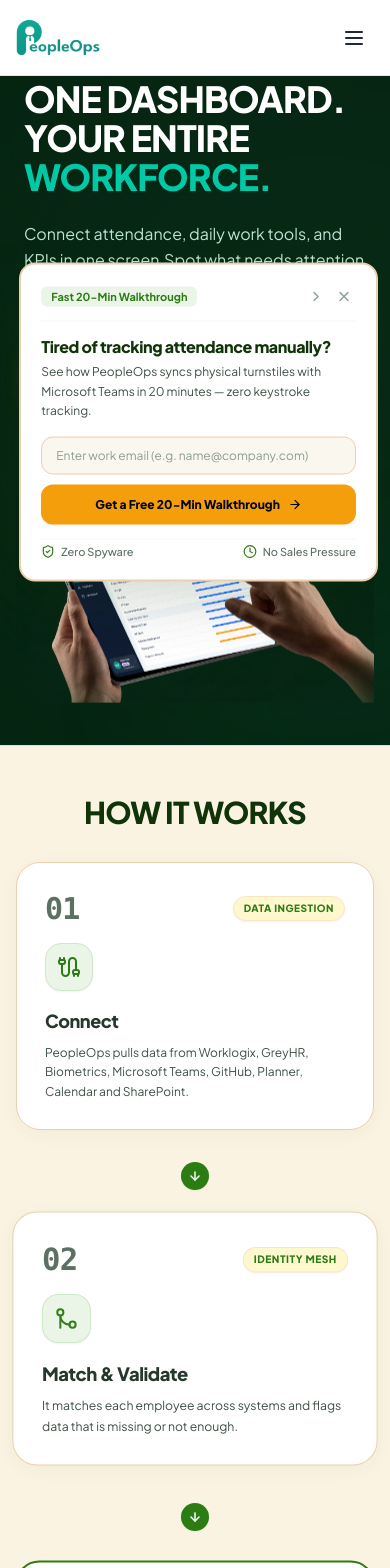
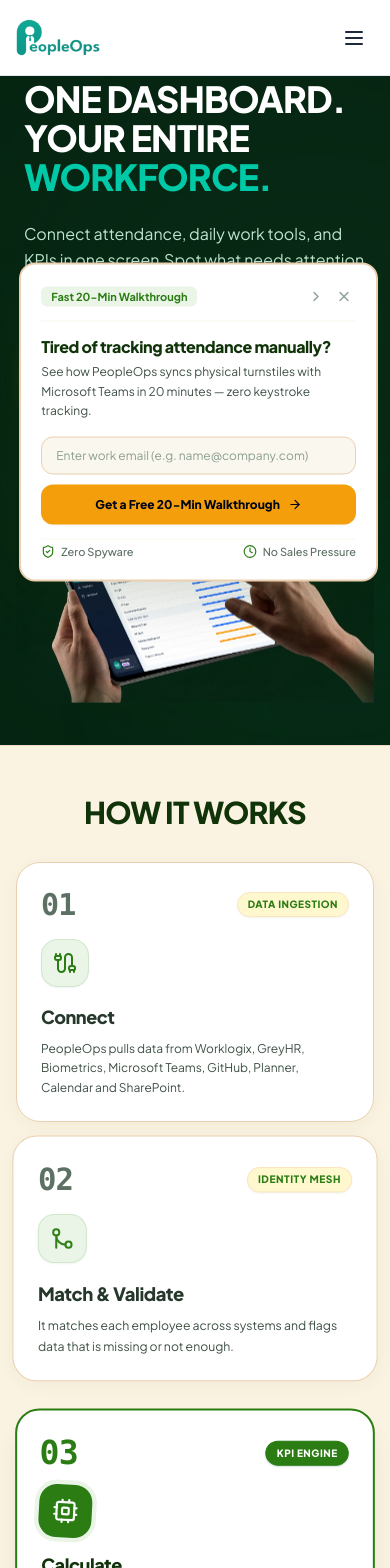
Before and after one commit to balaprasanna20/peopleops-codework-, a React (Vite) app: page / in a window 390 px wide. Shown: the top 1568 px of the page. Built offline with nearby package versions, Linux system fonts and the light colour scheme.

Commit message:
fix(layout): audit and optimize grid alignments, responsive padding and remove dead imports

```diff
--- a/src/components/DemoFormSection.jsx
+++ b/src/components/DemoFormSection.jsx
@@ -61,7 +61,7 @@
   };
 
   return (
-    <section id={id} className="py-24 relative bg-[#FAF7EE] border-t border-[#EBD0AF] overflow-hidden">
+    <section id={id} className="py-12 sm:py-16 relative bg-[#FAF7EE] border-t border-[#EBD0AF] overflow-hidden">
 
       {/* ══ EXACT PEOPLEOPS LOGO CONTINUOUS RUNNING BACKGROUND ANIMATION ══ */}
       <div
--- a/src/views/HomeView.jsx
+++ b/src/views/HomeView.jsx
@@ -33,23 +33,7 @@
   );
 }
 
-function VerticalSimpleArrow({ index, activeStep }) {
-  const isPast = index < activeStep;
-  const isCurrent = index === activeStep;
-  return (
-    <div className="flex justify-center my-2 lg:hidden">
-      <div
-        className={`w-7 h-7 rounded-full flex items-center justify-center transition-all duration-300 shadow-sm ${
-          isCurrent || isPast
-            ? 'bg-[#2A7C13] text-white'
-            : 'bg-white border border-[#EBD0AF] text-[#889B90]'
-        }`}
-      >
-        <ArrowRight className="w-3.5 h-3.5 rotate-90" strokeWidth={2.5} />
-      </div>
-    </div>
-  );
-}
+
 
 export default function HomeView({ onBookDemo, onNavigate }) {
   // Dynamic Hand-Held Tablet Screens (Warped 4K Screens inside Bezel with Hands on Top)
@@ -280,7 +264,7 @@
                     }}
                     onMouseLeave={() => setIsWorkflowHovered(false)}
                     onClick={() => setActiveWorkflowStep(idx)}
-                    className={`group relative p-7 rounded-3xl bg-white flex flex-col justify-between cursor-pointer transition-all duration-300 ${
+                    className={`group relative p-6 sm:p-7 rounded-3xl bg-white flex flex-col justify-between cursor-pointer transition-all duration-300 ${
                       isActive
                         ? 'border-2 border-[#2A7C13] shadow-xl shadow-emerald-950/10'
                         : 'border border-[#EBD0AF] shadow-soft hover:border-[#2A7C13]/60 hover:shadow-md'
@@ -340,11 +324,6 @@
                       <SimpleConnectorArrow index={idx} activeStep={activeWorkflowStep} />
                     )}
                   </motion.div>
-
-                  {/* Vertical arrow between cards on small screens */}
-                  {idx < workflowSteps.length - 1 && (
-                    <VerticalSimpleArrow index={idx} activeStep={activeWorkflowStep} />
-                  )}
                 </React.Fragment>
               );
             })}
--- a/src/views/SolutionsView.jsx
+++ b/src/views/SolutionsView.jsx
@@ -25,7 +25,6 @@
   AlertOctagon,
   Sliders,
 } from 'lucide-react';
-import InteractiveCockpit from '../components/InteractiveCockpit';
 
 const DASHBOARD_SCREENS = [
   {
```
